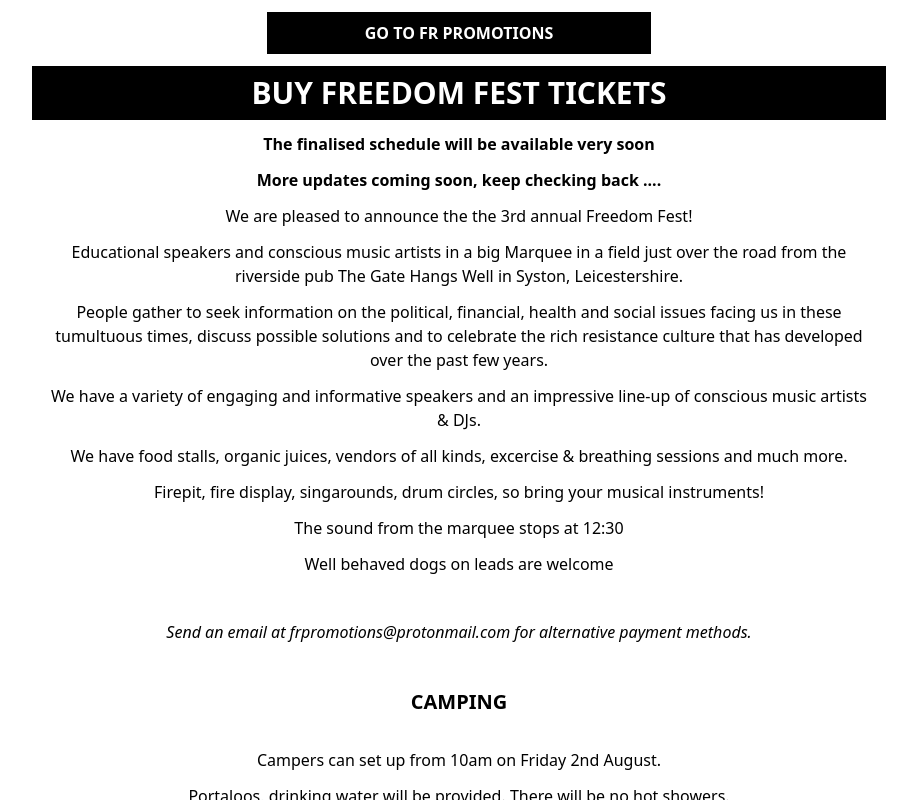
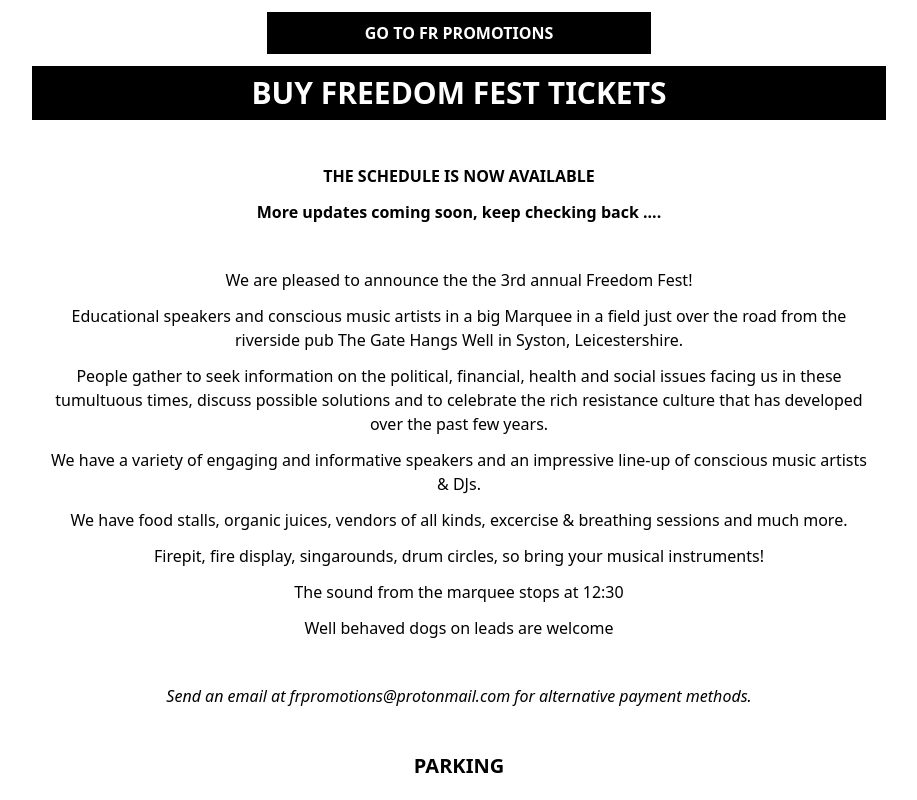
Before and after one commit to jajouka79/frpromotions-vue-frontend, a Vue app: page /ff in a window 1280 px wide. Both pictures are taken after a click on the link 640 px from the left and 659 px from the top of the page. Shown: the top 800 px of the page, without its empty margins (181-1098 px from the left). Built offline with nearby package versions, Linux system fonts and the light colour scheme.

Commit message:
add youtube videos, text updates

```diff
--- a/src/pages/FreedomFestPage.vue
+++ b/src/pages/FreedomFestPage.vue
@@ -25,10 +25,10 @@
             </div>
 
             <div class="p-3 text-center">
-                <p class="pb-3"><b>The finalised schedule will be available very soon</b></p>
+                <p class="pb-3 uppercase mt-8"><b>The Schedule is Now Available</b></p>
                 <p class="pb-3"><b>More updates coming soon, keep checking back ....</b></p>
 
-                <p class="pb-3">We are pleased to announce the the 3rd annual Freedom Fest!</p>
+                <p class="pb-3 mt-8">We are pleased to announce the the 3rd annual Freedom Fest!</p>
 
                 <p class="pb-3">Educational speakers and conscious music artists in a big Marquee in a field just over the road from the riverside pub
                      The Gate Hangs Well in Syston, Leicestershire.</p>
@@ -49,11 +49,19 @@
                 <p class="pb-3 my-8"><i>Send an email at frpromotions@protonmail.com for alternative payment methods.</i></p>
 
 
+                <h2 class="text-xl my-8 font-bold">PARKING</h2>
+
+                <p class="pb-3">There's a field for car parking, the field closest to the entrance.</p>
+
+
+
                 <h2 class="text-xl my-8 font-bold">CAMPING</h2>
 
                 <p class="pb-3">Campers can set up from 10am on Friday 2nd August.</p>
 
                 <p class="pb-3">Portaloos, drinking water will be provided. There will be no hot showers.</p>
+
+
 
                 <div class="font-bold text-xl my-8">SCHEDULE</div>
 
@@ -154,7 +162,15 @@
 
 
 
+            <div class="mb-8 ">
+                <iframe class="w-full" width="560" height="315" src="https://www.youtube.com/embed/09OcMmCP-j0?si=tqaYjnd571VUA-HC" title="YouTube video player" frameborder="0" allow="accelerometer; autoplay; clipboard-write; encrypted-media; gyroscope; picture-in-picture; web-share" referrerpolicy="strict-origin-when-cross-origin" allowfullscreen></iframe>
+            </div>
 
+
+
+            <div class="mb-8">
+                <iframe class="w-full" width="560" height="315" src="https://www.youtube.com/embed/fxjwPx2SmM0?si=ls9tuJj7bzZYfbIG" title="YouTube video player" frameborder="0" allow="accelerometer; autoplay; clipboard-write; encrypted-media; gyroscope; picture-in-picture; web-share" referrerpolicy="strict-origin-when-cross-origin" allowfullscreen></iframe>
+            </div>
             <div class="grid grid-cols-4 gap-4">
                 <div v-for="(photo, index) in gallery" :key="index">
                     <a :href="`${globals.s3Bucket}/${photo}`" target="_blank">
@@ -209,9 +225,6 @@
   'DSC_0009.jpg',
   'DSC_0199.jpg',
   'gate8.jpeg',
-
-
-  'DSC_0560.jpg',
   'DSC_0549.jpg',
   'DSC_0543.jpg',
   'DSC_0543b.jpg',
```
